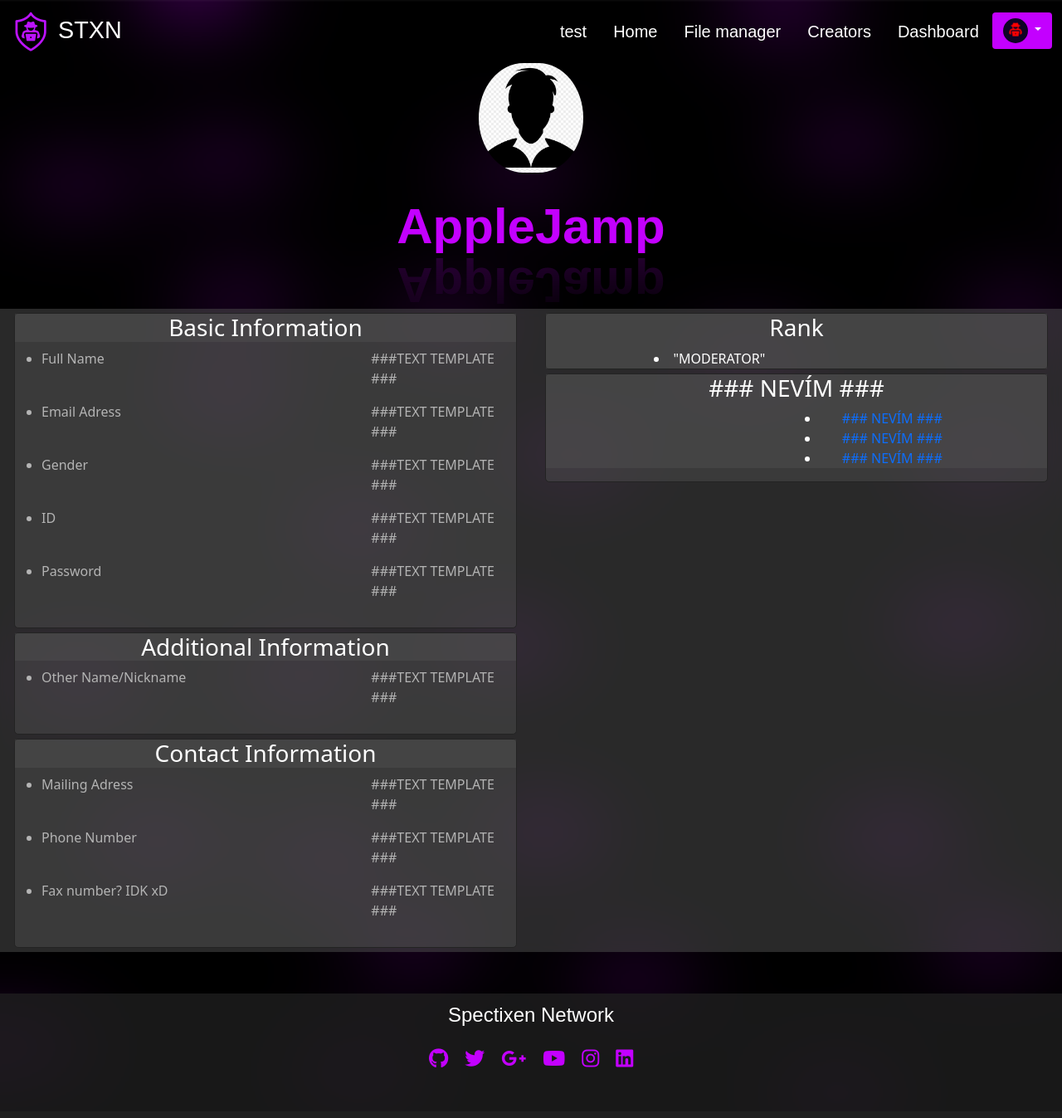
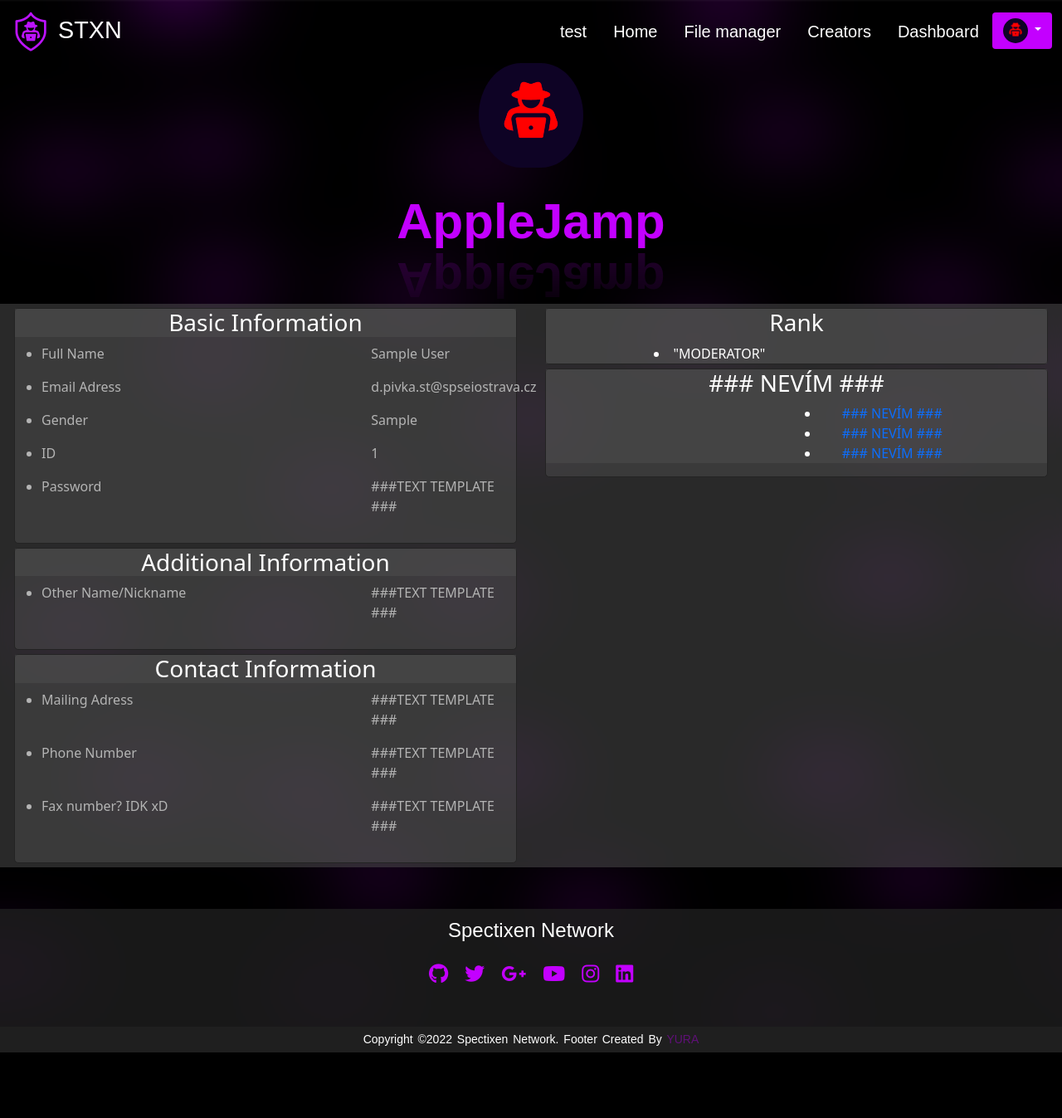
Before and after one commit to Spectixen-Network/STXN-WEBv0, a PHP site: page /profile.php in a window 1280 px wide. Shown: the top 1347 px of the page at 83% size. After the commit the page ends 1268 px from the top, so only its background shows below. Run offline with PHP 8.4, Linux system fonts and the light colour scheme; a user stored in the database is signed in; data comes from the database, SQL or seed files in the repository; tables that the repository leaves empty hold one stand-in row (values such as "Sample post"); some libraries are stand-ins or nearby versions.

Commit message:
Update profile.php

```diff
--- a/profile.php
+++ b/profile.php
@@ -5,11 +5,17 @@ include 'funkce.php';
 html_start($_SESSION["USERNAME"], "css/style");
 nav();
 
+$con = db_connection();
+$uid = $_SESSION["UID"];
+$query = "SELECT * FROM `user` u LEFT JOIN (userinfo ui LEFT JOIN address a USING (address_id)) USING (uid) WHERE u.uid = " . $uid;
+$result = mysqli_query($con, $query);
+$profileInfo = mysqli_fetch_assoc($result);
+
 ?>
 <div class="container-fluid">
     <div>
         <div class="col">
-            <div class="row justify-content-center"><img id="profile-avatar-img" src="images/noavatar.png" alt="#">
+            <div class="row justify-content-center"><img id="profile-avatar-img" src="/user/<?php echo $uid; ?>/<?php echo $profileInfo["image_path"]; ?>" alt="#">
             </div>
         </div>
     </div>
@@ -30,7 +36,7 @@ banner($_SESSION["USERNAME"]);
                                 <li>Full Name</li>
                             </div>
                             <div class="col-6 col-md-4">
-                                <p>###TEXT TEMPLATE ###</p>
+                                <p><?php echo $profileInfo["first_name"] . " " . $profileInfo["last_name"]; ?></p>
                             </div>
                         </div>
                         <div class="row">
@@ -38,7 +44,7 @@ banner($_SESSION["USERNAME"]);
                                 <li>Email Adress</li>
                             </div>
                             <div class="col-6 col-md-4">
-                                <p>###TEXT TEMPLATE ###</p>
+                                <p><?php echo $profileInfo["email"]; ?></p>
                             </div>
                         </div>
                         <div class="row">
@@ -46,7 +52,7 @@ banner($_SESSION["USERNAME"]);
                                 <li>Gender</li>
                             </div>
                             <div class="col-6 col-md-4">
-                                <p>###TEXT TEMPLATE ###</p>
+                                <p><?php echo $profileInfo["gender"]; ?></p>
                             </div>
                         </div>
                         <div class="row">
@@ -54,7 +60,7 @@ banner($_SESSION["USERNAME"]);
                                 <li>ID</li>
                             </div>
                             <div class="col-6 col-md-4">
-                                <p>###TEXT TEMPLATE ###</p>
+                                <p><?php echo $profileInfo["uid"]; ?></p>
                             </div>
                         </div>
                         <div class="row">
```
